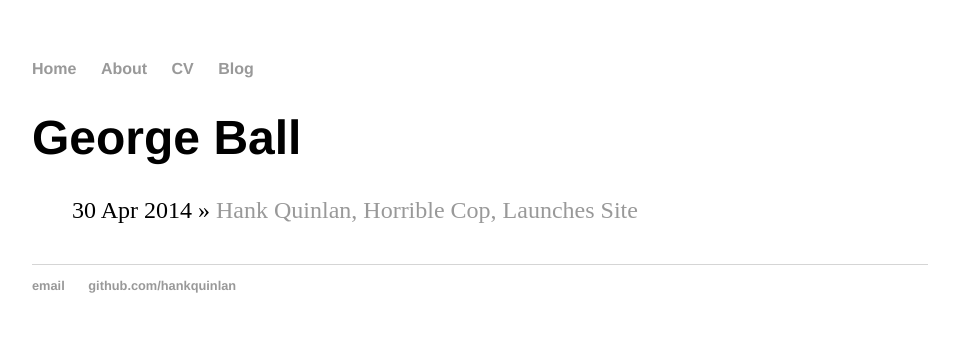
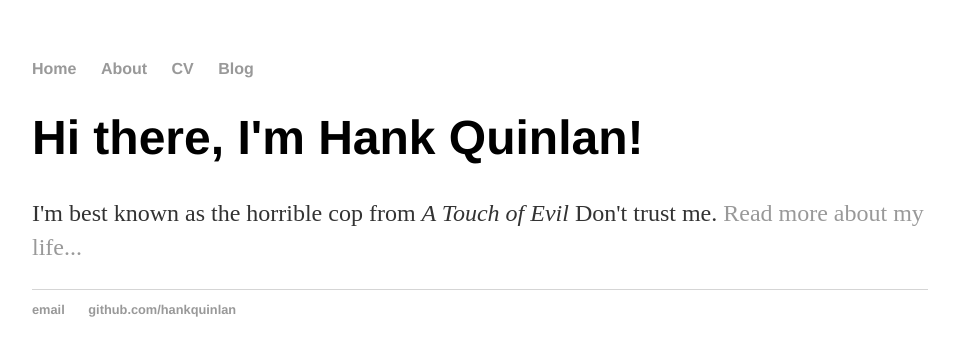
Before and after one commit to georgeball95/georgeball95.github.io, a Jekyll site: the page built from index.html, in a window 1280 px wide. Shown: the top 356 px of the page, without its empty margins (160-1119 px from the left). Built offline with Jekyll 4.4.1, drawn with Linux system fonts in a browser that asks for light colours.

Commit message:
Update index.html

```diff
--- a/index.html
+++ b/index.html
@@ -1,11 +1,8 @@
 ---
 layout: default
-title: George Ball
+title: Hank Quinlan, Horrible Cop
 ---
-	<h1>{{ page.title }}</h1>
-	<ul class="posts">
-
-	  {% for post in site.posts %}
-	    <li><span>{{ post.date | date_to_string }}</span> » <a href="{{ post.url }}" title="{{ post.title }}">{{ post.title }}</a></li>
-	  {% endfor %}
-	</ul>
+<div class="blurb">
+	<h1>Hi there, I'm Hank Quinlan!</h1>
+	<p>I'm best known as the horrible cop from <em>A Touch of Evil</em> Don't trust me. <a href="/about">Read more about my life...</a></p>
+</div><!-- /.blurb -->
```
